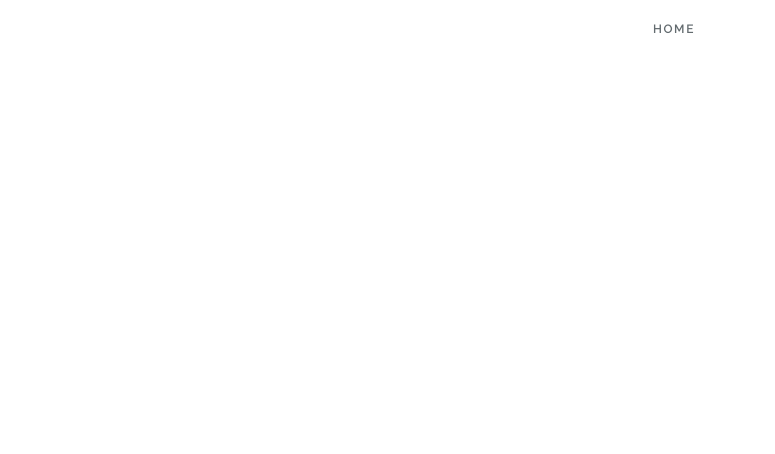
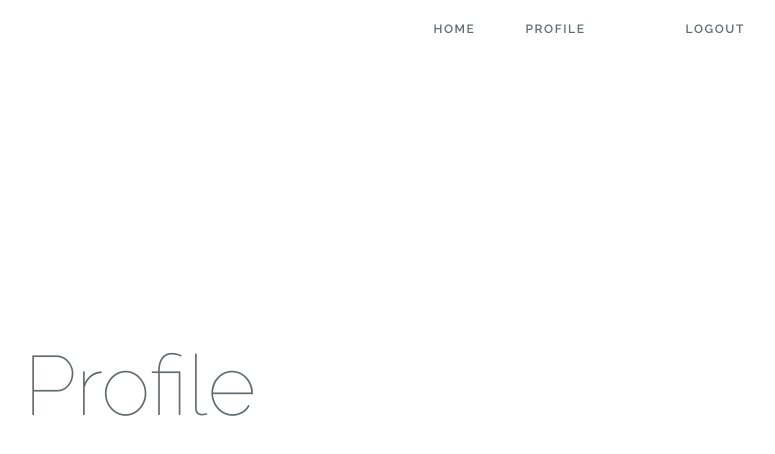
Before and after one commit to shenjiayu/react-login-demo, a React (Create React App) app: page /profile in a window 1280 px wide. Shown: the top 454 px of the page, without its empty margins (500-1275 px from the left). Built offline with nearby package versions, Linux system fonts and the light colour scheme; sample sign-in values are in the browser's storage.

Commit message:
update code

```diff
--- a/src/App.js
+++ b/src/App.js
@@ -8,8 +8,11 @@ import {
 	withRouter
 } from 'react-router-dom';
 
-import Home from './containers/home';
-import Login from './containers/login';
+import Home from './containers/Home';
+import Profile from './containers/Profile';
+import Login from './containers/Login';
+
+import action from './actions';
 
 let loggedIn = false;
 
@@ -23,16 +26,22 @@ const PrivateRoute = ({ component: Component, ...rest }) => (
 	)}/>
 );
 
-let App = ({ loggedIn, email }) => (
+let App = ({ loggedIn, email, _logout }) => (
 	<div className="content">
 			{ loggedIn &&
 				<div className="top-right links">
 					<Link to="/">Home</Link>
+					<Link to="/profile">Profile</Link>
 					<Link to="#">{email}</Link>
+					<Link to="#" onClick={(e) => {
+						e.preventDefault();
+						_logout();
+					}}>Logout</Link>
 				</div>
 			}
 		<Switch>
 			<PrivateRoute exact path="/" component={Home} />
+			<PrivateRoute exact path="/profile" component={Profile} />
 			<Route exact path="/login" component={Login} />
 		</Switch>
 	</div>
@@ -44,10 +53,19 @@ const mapStateToProps = state => {
 		loggedIn: state.user.loggedIn,
 		email: state.user.email
 	};
+};
+
+const mapDispatchToProps = dispatch => {
+	return {
+			_logout: () => {
+					dispatch(action.logout());
+			}
+	}
 }
 
 App = withRouter(connect(
-	mapStateToProps
+	mapStateToProps,
+	mapDispatchToProps
 )(App));
 
 export default App;
--- a/src/actions/actionTypes.js
+++ b/src/actions/actionTypes.js
@@ -1,7 +1,9 @@
 const USER_LOGIN = "@@user/LOGIN";
+const USER_LOGOUT = "@@user/LOGOUT";
 const USER_ERROR = "@@user/ERROR";
 
 export {
-    USER_LOGIN,
-    USER_ERROR
+	USER_LOGIN,
+	USER_LOGOUT,
+	USER_ERROR
 };
--- a/src/actions/index.js
+++ b/src/actions/index.js
@@ -1,5 +1,6 @@
 import {
 	USER_LOGIN,
+	USER_LOGOUT,
 	USER_ERROR
 } from './actionTypes';
 
@@ -35,4 +36,14 @@ const login = credentials => {
 	};
 };
 
-export default login;
+const logout = () => {
+	localStorage.clear();
+	return {
+		type: USER_LOGOUT
+	};
+};
+
+export default {
+	login,
+	logout
+}
--- /dev/null
+++ b/src/containers/Profile.js
@@ -0,0 +1,18 @@
+import React, { Component } from 'react';
+
+class Profile extends Component {
+
+  componentDidMount() {
+    document.title = 'Profile';
+  }
+
+  render() {
+    return (
+      <div className="title m-b-md">
+        Profile
+      </div>
+    );
+  }
+}
+
+export default Profile;
--- a/src/containers/login.js
+++ b/src/containers/login.js
@@ -4,7 +4,7 @@ import {
 	Redirect,
 	withRouter
 } from 'react-router-dom';
-import login from '../actions';
+import action from '../actions';
 import ErrorMsg from '../components/error-msg';
 
 class Login extends Component {
@@ -75,7 +75,7 @@ const mapStateToProps = state => {
 const mapDispatchToProps = dispatch => {
 	return {
 		_login: credentials => {
-            dispatch(login(credentials))
+			dispatch(action.login(credentials));
 		}
 	}
 }
--- a/src/reducers/index.js
+++ b/src/reducers/index.js
@@ -2,7 +2,7 @@ import { combineReducers } from 'redux';
 import user from './user';
 
 const app = combineReducers({
-    user
+	user
 });
 
 export default app;
--- a/src/reducers/user.js
+++ b/src/reducers/user.js
@@ -1,5 +1,6 @@
 import {
 	USER_LOGIN,
+	USER_LOGOUT,
 	USER_ERROR
 } from '../actions/actionTypes';
 
@@ -17,6 +18,12 @@ const user = (state = initialState, action) => {
 				email: action.email,
 				error: null
 			});
+		case USER_LOGOUT:
+			return Object.assign({}, state, {
+				loggedIn: false,
+				email: null,
+				error: null
+			});
 		case USER_ERROR:
 			return Object.assign({}, state, {
 				loggedIn: false,
```
Also changed, not shown: src/containers/home.js (indentation only), src/index.js (indentation only). Lines whose indentation alone changed are shown as unchanged.
